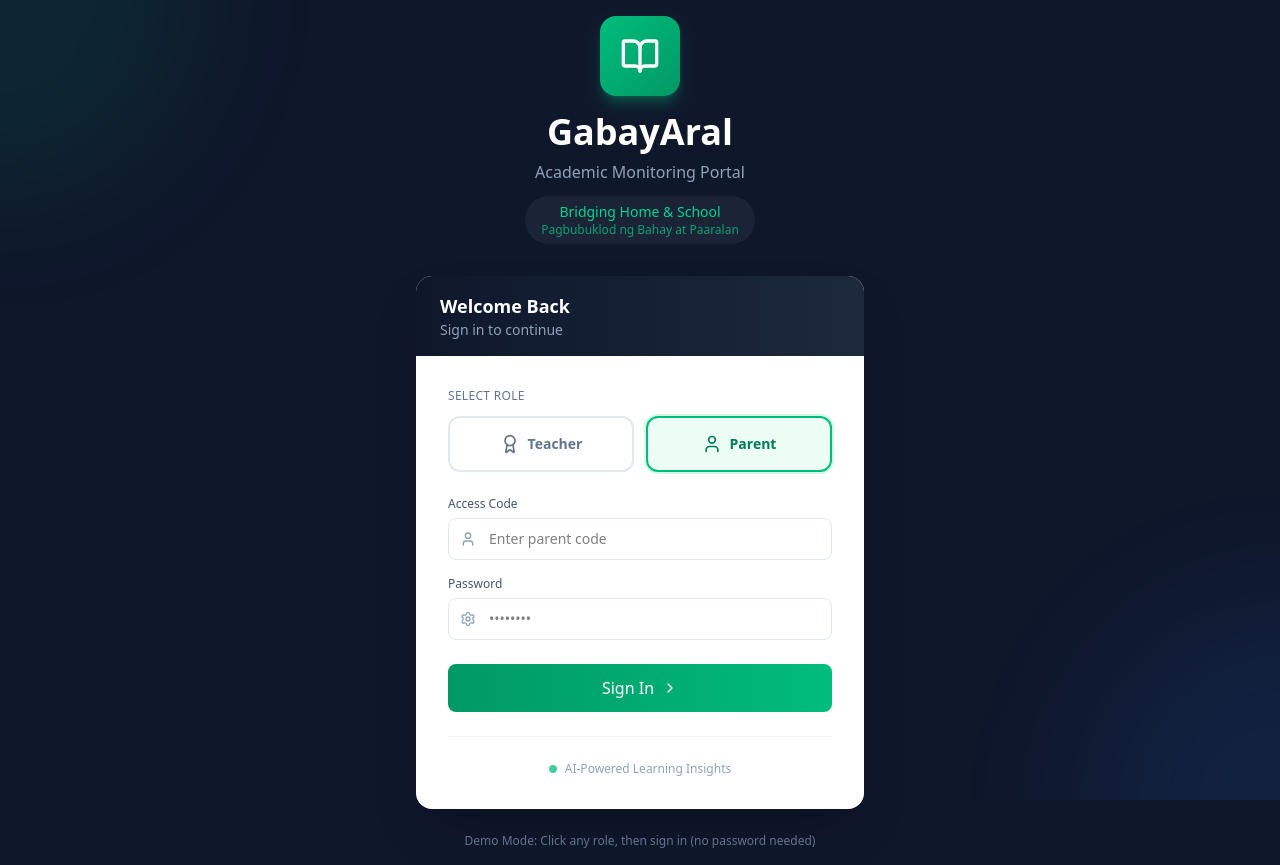
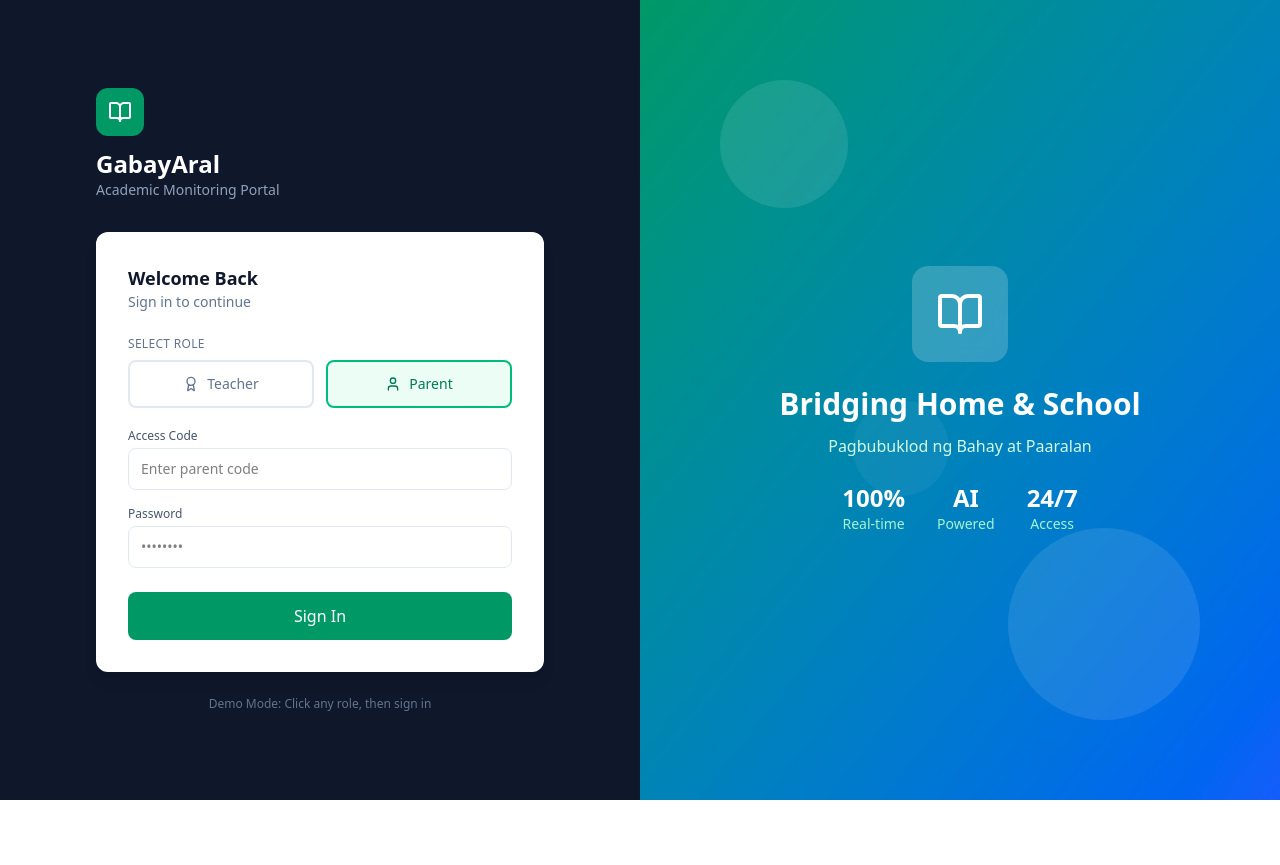
Before and after one commit to raejohnacarandang/gabayaral2, a React (Vite) app: page / in a window 1280 px wide. After the commit the page ends 800 px from the top, so only its background shows below. Built offline with nearby package versions, Linux system fonts and the light colour scheme.

Commit message:
Login with hero image section layout

```diff
--- a/src/App.tsx
+++ b/src/App.tsx
@@ -515,122 +515,125 @@ const handleAddGrade = (newGrade: GradeEntry) => {
 
 if (!isAuthenticated) {
     return (
-      <div className="min-h-screen bg-slate-900 flex items-center justify-center p-4 font-sans">
-        {/* Background Pattern */}
-        <div className="absolute inset-0 overflow-hidden">
-          <div className="absolute top-0 left-0 w-96 h-96 bg-emerald-500/10 rounded-full blur-3xl -translate-x-1/2 -translate-y-1/2"></div>
-          <div className="absolute bottom-0 right-0 w-96 h-96 bg-blue-500/10 rounded-full blur-3xl translate-x-1/2 translate-y-1/2"></div>
-        </div>
-
+      <div className="min-h-screen bg-slate-900 flex font-sans">
+        {/* Left Side - Login Form */}
+        <div className="w-full lg:w-1/2 flex items-center justify-center p-6">
           <motion.div
             initial={{ opacity: 0, y: 20 }}
             animate={{ opacity: 1, y: 0 }}
-          className="w-full max-w-md relative"
+            className="w-full max-w-md"
           >
-          {/* Logo Section */}
-          <div className="text-center mb-8">
-            <div className="inline-flex items-center justify-center w-20 h-20 bg-gradient-to-br from-emerald-500 to-emerald-600 rounded-2xl shadow-lg shadow-emerald-500/30 mb-4">
-              <BookOpen className="text-white w-10 h-10" />
+            {/* Logo */}
+            <div className="mb-8">
+              <div className="inline-flex items-center justify-center w-12 h-12 bg-emerald-600 rounded-xl mb-3">
+                <BookOpen className="text-white w-6 h-6" />
               </div>
-            <h1 className="text-4xl font-bold text-white">GabayAral</h1>
-            <p className="text-slate-400 mt-2">Academic Monitoring Portal</p>
-            <div className="mt-3 inline-block px-4 py-1.5 bg-white/5 rounded-full">
-              <p className="text-sm text-emerald-400 font-medium">Bridging Home & School</p>
-              <p className="text-xs text-emerald-400/70">Pagbubuklod ng Bahay at Paaralan</p>
-            </div>
+              <h1 className="text-2xl font-bold text-white">GabayAral</h1>
+              <p className="text-slate-400 text-sm">Academic Monitoring Portal</p>
             </div>
 
             {/* Login Card */}
-          <div className="bg-white rounded-2xl shadow-2xl overflow-hidden">
-            {/* Card Header */}
-            <div className="bg-gradient-to-r from-slate-900 to-slate-800 px-6 py-4">
-              <h2 className="text-lg font-semibold text-white">Welcome Back</h2>
-              <p className="text-slate-400 text-sm">Sign in to continue</p>
+            <div className="bg-white rounded-xl shadow-lg overflow-hidden">
+              <div className="p-6 sm:p-8">
+                <div className="mb-6">
+                  <h2 className="text-lg font-semibold text-slate-900">Welcome Back</h2>
+                  <p className="text-sm text-slate-500">Sign in to continue</p>
                 </div>
 
-            <div className="p-6 sm:p-8">
                 {/* Role Selection */}
-              <div className="mb-6">
-                <p className="text-xs font-medium text-slate-500 mb-3 uppercase tracking-wide">Select Role</p>
+                <div className="mb-5">
+                  <p className="text-xs font-medium text-slate-500 mb-2 uppercase tracking-wide">Select Role</p>
                   <div className="grid grid-cols-2 gap-3">
                     <button
                       onClick={() => setRole('teacher')}
                       className={cn(
-                      "flex items-center justify-center gap-2 p-4 rounded-xl border-2 transition-all duration-200",
-                      role === 'teacher' ? "border-emerald-500 bg-emerald-50 text-emerald-700 ring-2 ring-emerald-100" : "border-slate-200 text-slate-500 hover:border-slate-300 hover:bg-slate-50"
+                        "flex items-center justify-center gap-2 p-3 rounded-lg border-2 transition-all",
+                        role === 'teacher' ? "border-emerald-500 bg-emerald-50 text-emerald-700" : "border-slate-200 text-slate-500 hover:border-slate-300"
                       )}
                     >
-                    <Award className="w-5 h-5" />
-                    <span className="text-sm font-semibold">Teacher</span>
+                      <Award className="w-4 h-4" />
+                      <span className="text-sm font-medium">Teacher</span>
                     </button>
                     <button
                       onClick={() => setRole('parent')}
                       className={cn(
-                      "flex items-center justify-center gap-2 p-4 rounded-xl border-2 transition-all duration-200",
-                      role === 'parent' ? "border-emerald-500 bg-emerald-50 text-emerald-700 ring-2 ring-emerald-100" : "border-slate-200 text-slate-500 hover:border-slate-300 hover:bg-slate-50"
+                        "flex items-center justify-center gap-2 p-3 rounded-lg border-2 transition-all",
+                        role === 'parent' ? "border-emerald-500 bg-emerald-50 text-emerald-700" : "border-slate-200 text-slate-500 hover:border-slate-300"
                       )}
                     >
-                    <User className="w-5 h-5" />
-                    <span className="text-sm font-semibold">Parent</span>
+                      <User className="w-4 h-4" />
+                      <span className="text-sm font-medium">Parent</span>
                     </button>
                   </div>
                 </div>
 
-              {/* Form Fields */}
+                {/* Form */}
                 <div className="space-y-4">
                   <div>
-                  <label className="text-xs font-medium text-slate-600 mb-1.5 block">
+                    <label className="text-xs font-medium text-slate-600 mb-1 block">
                       {role === 'teacher' ? 'Teacher ID' : 'Access Code'}
                     </label>
-                  <div className="relative">
-                    <div className="absolute inset-y-0 left-3 flex items-center pointer-events-none">
-                      <User className="w-4 h-4 text-slate-400" />
-                    </div>
                     <input
                       type="text"
                       placeholder={role === 'teacher' ? "Enter teacher ID" : "Enter parent code"}
-                      className="w-full border border-slate-200 rounded-lg py-2.5 pl-10 pr-4 text-sm focus:ring-2 focus:ring-emerald-500 focus:border-transparent outline-none transition-all"
+                      className="w-full border border-slate-200 rounded-lg py-2.5 px-3 text-sm focus:ring-2 focus:ring-emerald-500 outline-none"
+                    />
+                  </div>
+                  <div>
+                    <label className="text-xs font-medium text-slate-600 mb-1 block">Password</label>
+                    <input
+                      type="password"
+                      placeholder="••••••••"
+                      className="w-full border border-slate-200 rounded-lg py-2.5 px-3 text-sm focus:ring-2 focus:ring-emerald-500 outline-none"
                     />
                   </div>
                 </div>
 
+                <button
+                  onClick={() => setIsAuthenticated(true)}
+                  className="w-full mt-6 py-3 bg-emerald-600 hover:bg-emerald-700 text-white font-medium rounded-lg transition-all"
+                >
+                  Sign In
+                </button>
+              </div>
+            </div>
+
+            <p className="text-center text-xs text-slate-500 mt-6">
+              Demo Mode: Click any role, then sign in
+            </p>
+          </motion.div>
+        </div>
+
+        {/* Right Side - Hero Image */}
+        <div className="hidden lg:flex lg:w-1/2 bg-gradient-to-br from-emerald-600 to-blue-600 items-center justify-center p-12 relative overflow-hidden">
+          {/* Decorative elements */}
+          <div className="absolute top-20 left-20 w-32 h-32 bg-white/10 rounded-full"></div>
+          <div className="absolute bottom-20 right-20 w-48 h-48 bg-white/10 rounded-full"></div>
+          <div className="absolute top-1/2 left-1/3 w-24 h-24 bg-white/5 rounded-full"></div>
+
+          {/* Hero Content */}
+          <div className="text-center text-white relative z-10 max-w-md">
+            <div className="w-24 h-24 bg-white/20 rounded-2xl flex items-center justify-center mx-auto mb-6 backdrop-blur-sm">
+              <BookOpen className="w-12 h-12" />
+            </div>
+            <h2 className="text-3xl font-bold mb-3">Bridging Home & School</h2>
+            <p className="text-emerald-100 mb-6">Pagbubuklod ng Bahay at Paaralan</p>
+            <div className="flex justify-center gap-8 text-sm">
               <div>
-                  <label className="text-xs font-medium text-slate-600 mb-1.5 block">Password</label>
-                  <div className="relative">
-                    <div className="absolute inset-y-0 left-3 flex items-center pointer-events-none">
-                      <Settings className="w-4 h-4 text-slate-400" />
+                <p className="text-2xl font-bold">100%</p>
+                <p className="text-emerald-200">Real-time</p>
               </div>
-                    <input
-                      type="password"
-                      placeholder="••••••••"
-                      className="w-full border border-slate-200 rounded-lg py-2.5 pl-10 pr-4 text-sm focus:ring-2 focus:ring-emerald-500 focus:border-transparent outline-none transition-all"
-                    />
+              <div>
+                <p className="text-2xl font-bold">AI</p>
+                <p className="text-emerald-200">Powered</p>
+              </div>
+              <div>
+                <p className="text-2xl font-bold">24/7</p>
+                <p className="text-emerald-200">Access</p>
               </div>
             </div>
           </div>
-
-              {/* Submit Button */}
-              <button
-                onClick={() => setIsAuthenticated(true)}
-                className="w-full mt-6 py-3 bg-gradient-to-r from-emerald-600 to-emerald-500 hover:from-emerald-500 hover:to-emerald-400 text-white font-medium rounded-lg transition-all flex items-center justify-center gap-2"
-              >
-                <span>Sign In</span>
-                <ChevronRight className="w-4 h-4" />
-              </button>
-
-              {/* Footer */}
-              <div className="mt-6 pt-6 border-t border-slate-100 flex items-center justify-center gap-2">
-                 <div className="w-2 h-2 bg-emerald-500 rounded-full animate-pulse"></div>
-                 <p className="text-xs text-slate-400">AI-Powered Learning Insights</p>
         </div>
-            </div>
-          </div>
-
-          {/* Demo Hint */}
-          <p className="text-center text-xs text-slate-500 mt-6">
-            Demo Mode: Click any role, then sign in (no password needed)
-          </p>
-        </motion.div>
       </div>
     );
   }
```
Also changed, not shown: image.png (added). Lines whose indentation alone changed are shown as unchanged.
